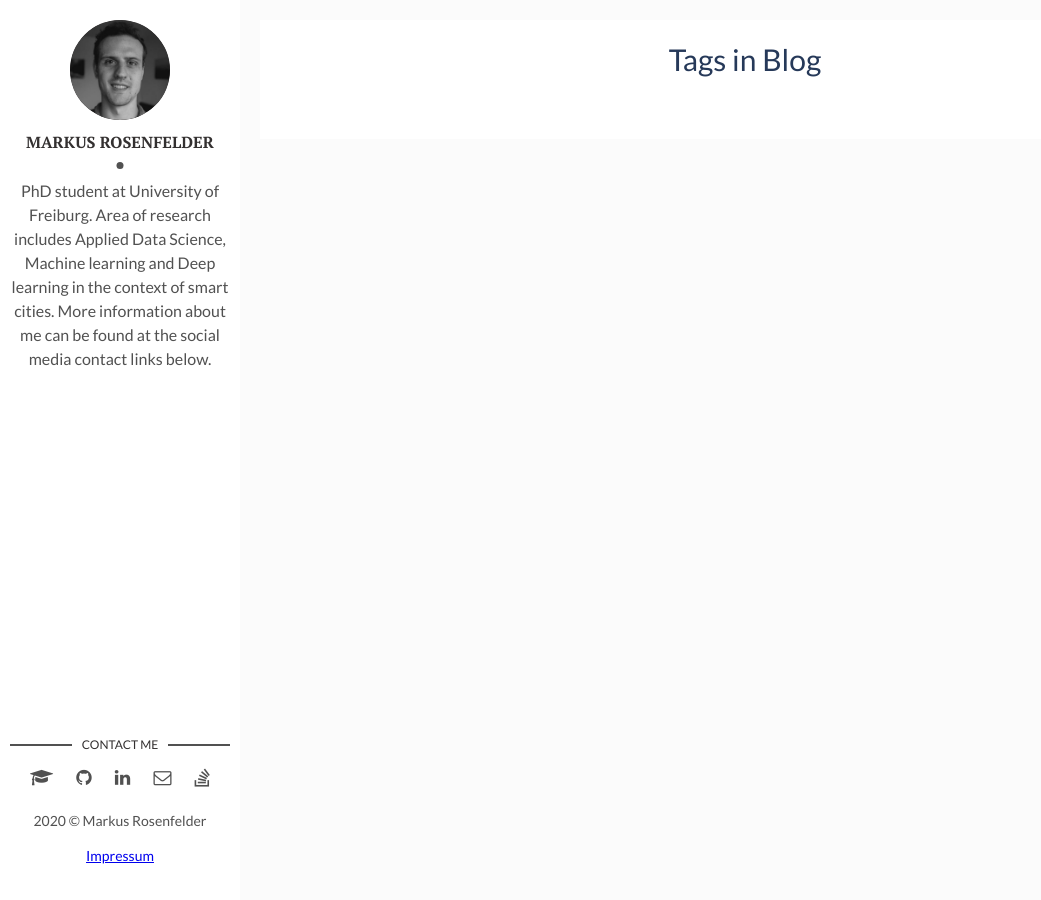
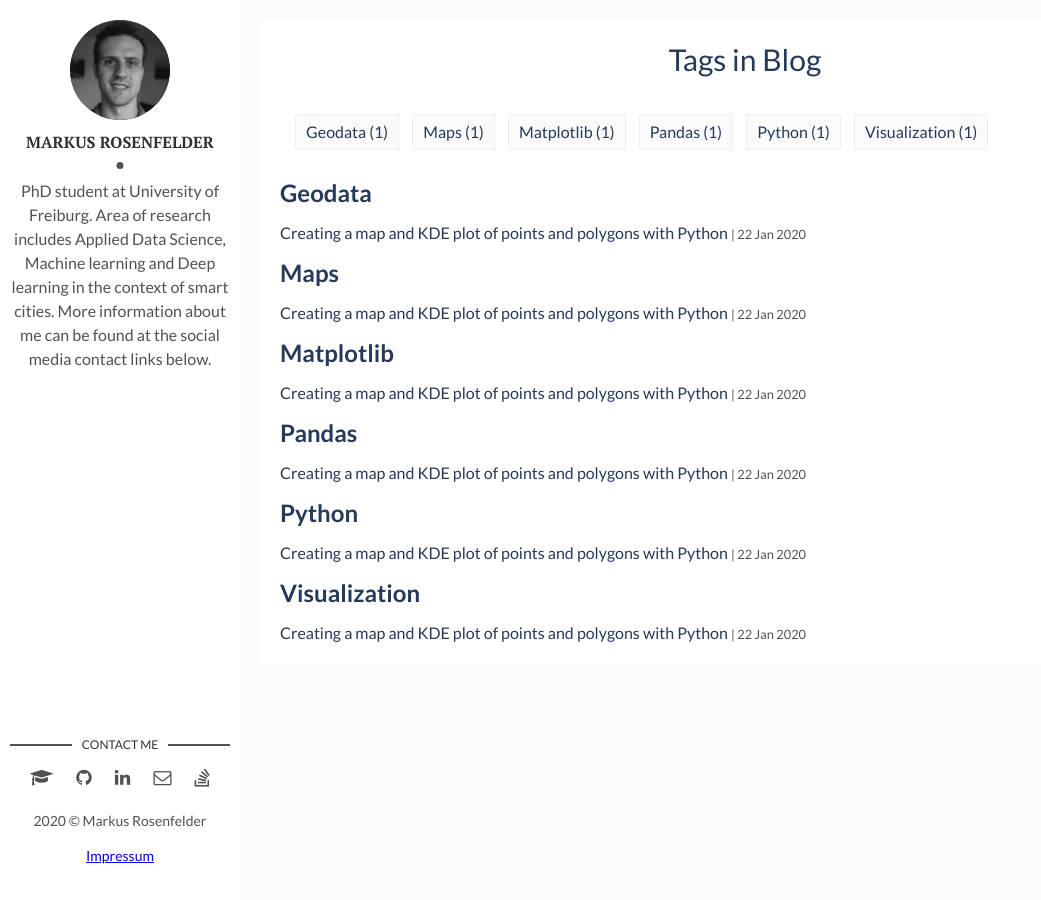
Before and after one commit to MarkusRosen/markusrosen.github.io, a Jekyll site: the page built from tags.html, in a window 1280 px wide. Shown: the whole page, without its empty margins (0-1041 px from the left). Built offline with Jekyll 4.4.1, drawn with Linux system fonts in a browser that asks for light colours; comment, search, counter and statistics services are not loaded; some of the changed lines change nothing that is shown.

Commit message:
Update 2020-01-22-create-maps-with-python.md

```diff
--- a/_posts/2020-01-22-create-maps-with-python.md
+++ b/_posts/2020-01-22-create-maps-with-python.md
@@ -2,8 +2,9 @@
 layout: post
 title: Creating a map and KDE plot of points and polygons with Python
 date: 2020-01-22 16:46:20 +0300
-description:  The [tutorial is in form of a Jupyter # Add post description (optional)
+description: This tutorial teaches you how to plot map data on a background map of OpenStreetMap using Python.
 img:  /post1/map2.jpg
+tags: [Python, Maps, Matplotlib, Visualization, Pandas, Geodata] # add tag
 ---
 
 
@@ -11,8 +12,10 @@ img:  /post1/map2.jpg
 
 This tutorial teaches you how to plot map data on a background map of OpenStreetMap using Python. The [tutorial is in form of a Jupyter Notebook](code.ipynb), therefore you either install Jupyter Lab or you can also copy the code into any other editor. The results should look like the following images:
 
-![Map 1]({{site.baseurl}}/assets/img/post1/map1.jpg)
-![Map 2]({{site.baseurl}}/assets/img/post1/map2.jpg)
+| Example1 | Example2       |
+|--------|------------|
+| ![Map 1]({{site.baseurl}}/assets/img/post1/map1.jpg)     | ![Map 2]({{site.baseurl}}/assets/img/post1/map2.jpg)  |
+
 ![Map 3]({{site.baseurl}}/assets/img/post1/map3.jpg)
 
 ## Installation
@@ -168,6 +171,7 @@ city.plot(ax=ax, alpha=0.3, edgecolor="black", facecolor="white")
 sns.kdeplot(points["geometry"].x, points["geometry"].y, shade=True, alpha=0.5, cmap="viridis", shade_lowest=False)
 ax.figure.savefig('./data/plot2.png', bbox_inches='tight')
 {% endhighlight %}
+
 ## Color the markers with the KDE information
 
 instead of drawing the KDE as a single shape, we can also color our points according to the density. For this we calculate the gaussian KDE separately and use the result as z-values for our plot. The markers can be changed to ones liking, for this case I settled with simple points.
@@ -186,6 +190,7 @@ city.plot(ax=ax, alpha=0.3, edgecolor="black", facecolor="white")
 ax.scatter(points["geometry"].x, points["geometry"].y, c=z, s=20, zorder=2, edgecolor='',  alpha=0.7)
 ax.figure.savefig('./data/plot3.png', bbox_inches='tight')
 {% endhighlight %}
+
 ## Use more specific symbols as map markers
 
 If you want to change the markers in the map to more sophisticated ones, you could also use Font Awesome. Download the font from here and save it to `/resources/`. Edit the `symbols` dict to add symbols that might fit your subject, a cheat sheet for the unicode characters can be found on [the fontawesome website](https://fontawesome.com/cheatsheet). Just add a `\u` to any of the unicode characters.
```
